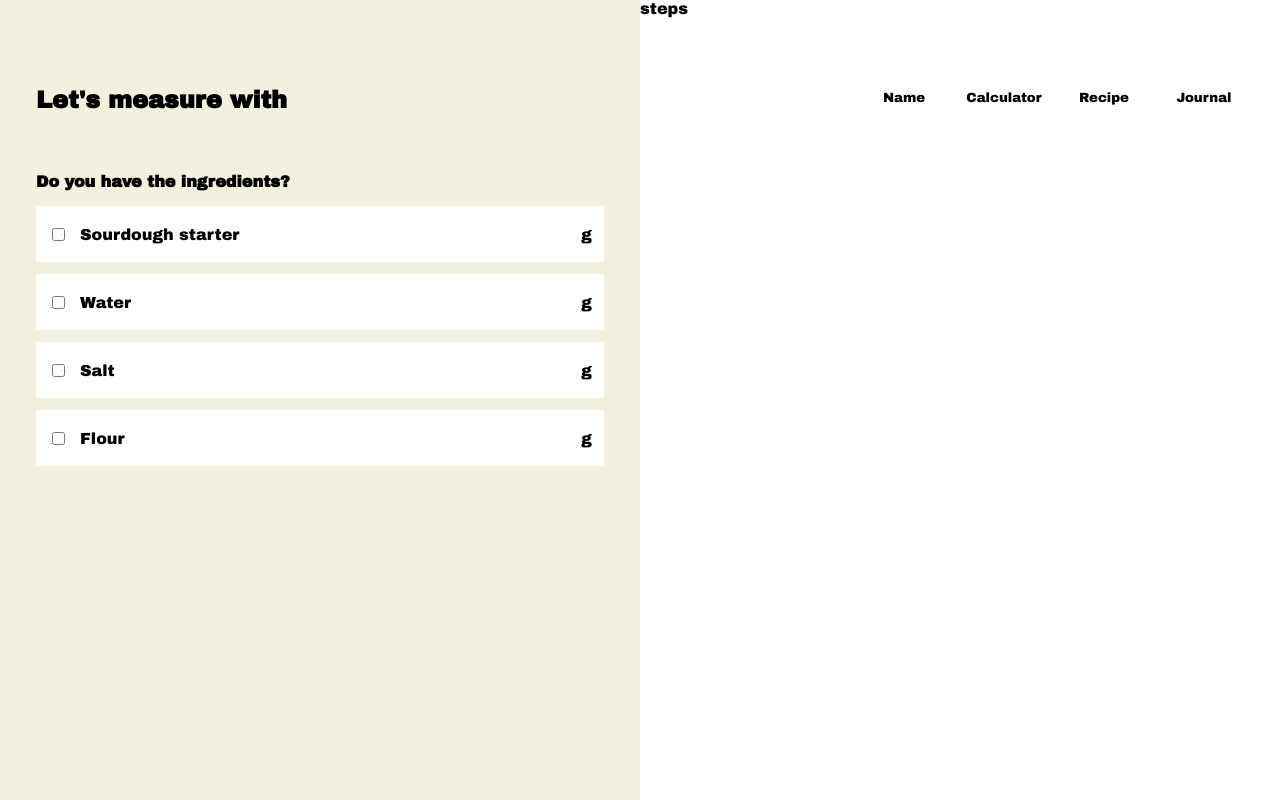
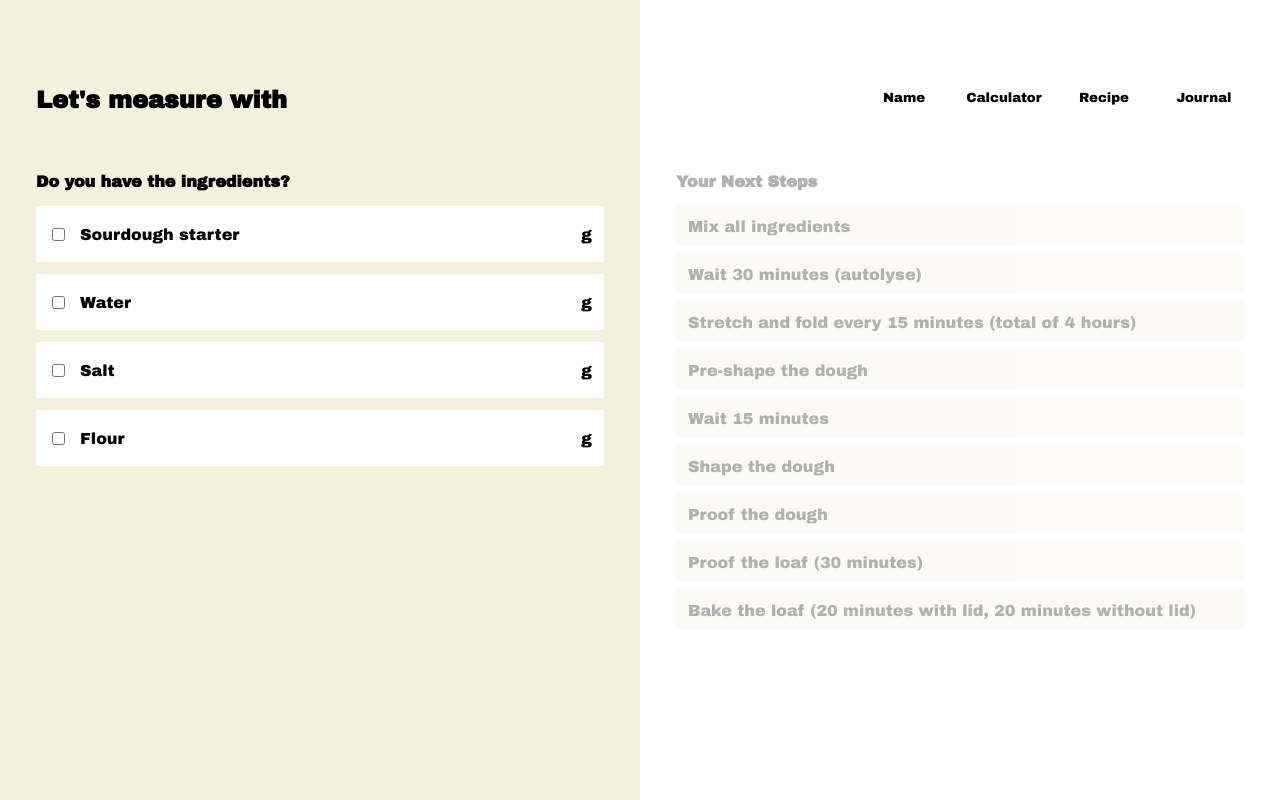
Before and after one commit to sigristarisa/yeastie-boys, a React (Create React App) app: page /recipe in a window 1280 px wide. Built offline with nearby package versions, Linux system fonts and the light colour scheme.

Commit message:
make the first step appear after checking ingredients

```diff
--- a/src/components/Recipe/Recipe.css
+++ b/src/components/Recipe/Recipe.css
@@ -9,16 +9,16 @@
   grid-template-columns: repeat(2, 1fr);
 }
 
+.recipe-wrapper h2 {
+  font-size: 16px;
+}
 .ingredient-list-wrapper {
   padding: 20vh 36px 0 36px;
   background-color: var(--grey);
 }
 
-.ingredient-list-wrapper > h2 {
-  font-size: 16px;
-}
-
-.ingredient-list {
+.ingredient-list,
+.step-list {
   list-style: none;
   padding: 0;
 }
@@ -35,10 +35,23 @@
   gap: 12px;
 }
 
-.ingredient-list p {
+.ingredient-list p,
+.step-list p {
   margin: 0;
 }
 
 .portion-text {
   text-align: end;
 }
+
+.step-wrapper {
+  padding: 20vh 36px 0 36px;
+  /* opacity: 0.3; */
+}
+
+.step-list li {
+  height: 40px;
+  padding: 12px;
+  margin-bottom: 8px;
+  background-color: var(--grey);
+}
--- a/src/components/Recipe/Recipe.js
+++ b/src/components/Recipe/Recipe.js
@@ -1,7 +1,42 @@
+import { useState } from "react";
 import Header from "../Header/Header";
 import "./Recipe.css";
 
+const initialChecked = {
+  starter: false,
+  water: false,
+  salt: false,
+  flour: false,
+};
+
+const initialSteps = {
+  stepOne: 0.3,
+  stepTwo: 0.3,
+  stepThree: 0.3,
+  stepFour: 0.3,
+  stepFive: 0.3,
+  stepSix: 0.3,
+  stepSeven: 0.3,
+  stepEight: 0.3,
+  stepNine: 0.3,
+};
+
 const Recipe = ({ sourdough }) => {
+  const [isChecked, setIsChecked] = useState(initialSteps);
+  const [step, setStep] = useState(initialSteps);
+
+  const displayFirstStep = (checked) => {
+    const { starter, water, salt, flour } = checked;
+    if (starter && water && salt && flour) setStep({ ...step, stepOne: 1 });
+  };
+
+  const handleChecked = (e) => {
+    const { name, checked } = e.target;
+    const checkedIngredients = { ...isChecked, [name]: checked };
+    setIsChecked(checkedIngredients);
+    displayFirstStep(checkedIngredients);
+  };
+
   return (
     <div>
       <Header sourdough={sourdough} />
@@ -10,28 +45,81 @@ const Recipe = ({ sourdough }) => {
           <h2>Do you have the ingredients?</h2>
           <ul className="ingredient-list">
             <li>
-              <input type="checkbox" />
+              <input
+                type="checkbox"
+                name="starter"
+                checked={isChecked.starter}
+                onChange={handleChecked}
+              />
               <p>Sourdough starter</p>
               <p className="portion-text">{sourdough.starter} g</p>
             </li>
             <li>
-              <input type="checkbox" />
+              <input
+                type="checkbox"
+                name="water"
+                checked={isChecked.water}
+                onChange={handleChecked}
+              />
               <p>Water</p>
               <p className="portion-text">{sourdough.water} g</p>
             </li>
             <li>
-              <input type="checkbox" />
+              <input
+                type="checkbox"
+                name="salt"
+                checked={isChecked.salt}
+                onChange={handleChecked}
+              />
               <p>Salt</p>
               <p className="portion-text">{sourdough.salt} g</p>
             </li>
             <li>
-              <input type="checkbox" />
+              <input
+                type="checkbox"
+                name="flour"
+                checked={isChecked.flour}
+                onChange={handleChecked}
+              />
               <p>Flour</p>
               <p className="portion-text">{sourdough.flour} g</p>
             </li>
           </ul>
         </section>
-        <section className="step-wrapper">steps</section>
+        <section className="step-wrapper">
+          <h2 style={{ opacity: `${step.stepOne}` }}>Your Next Steps</h2>
+          <ul className="step-list">
+            <li style={{ opacity: `${step.stepOne}` }}>
+              <p>Mix all ingredients</p>
+            </li>
+            <li style={{ opacity: `${step.stepTwo}` }}>
+              <p>Wait 30 minutes (autolyse)</p>
+            </li>
+            <li style={{ opacity: `${step.stepThree}` }}>
+              <p>Stretch and fold every 15 minutes (total of 4 hours)</p>
+            </li>
+            <li style={{ opacity: `${step.stepFour}` }}>
+              <p>Pre-shape the dough</p>
+            </li>
+            <li style={{ opacity: `${step.stepFive}` }}>
+              <p>Wait 15 minutes</p>
+            </li>
+            <li style={{ opacity: `${step.stepSix}` }}>
+              <p>Shape the dough </p>
+            </li>
+            <li style={{ opacity: `${step.stepSeven}` }}>
+              <p>Proof the dough </p>
+            </li>
+            <li style={{ opacity: `${step.stepEight}` }}>
+              <p>Proof the loaf (30 minutes) </p>
+            </li>
+            <li style={{ opacity: `${step.stepNine}` }}>
+              <p>
+                Bake the loaf (20 minutes with lid, 20 minutes without lid){" "}
+              </p>
+            </li>
+          </ul>
+        </section>
       </div>
     </div>
   );
```
